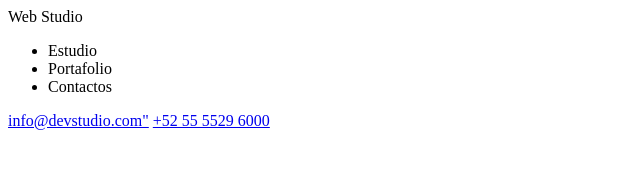
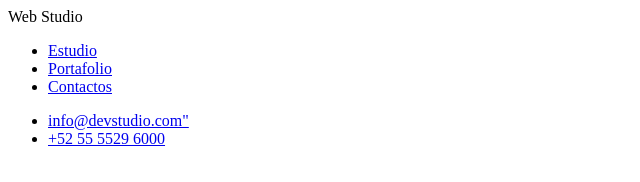
Before and after one commit to Byron-Poveda/goit-markup-hw, a plain HTML site: page index.html in a window 1280 px wide. Shown: the whole page, without its empty margins (0-640 px from the left). Drawn offline with Linux system fonts and the light colour scheme.

Commit message:
Update index.html

```diff
--- a/index.html
+++ b/index.html
@@ -12,13 +12,18 @@
         <header>
           <a>Web Studio</a>
           <ul>
-            <li><a>Estudio</a></li>
-            <li><a>Portafolio</a></li>
-            <li><a>Contactos</a></li>
+            <li><a href="#">Estudio</a></li>
+            <li><a href="#">Portafolio</a></li>
+            <li><a href="#">Contactos</a></li>
           </ul>
-          <a href="mailto:info@devstudio.com">info@devstudio.com"</a>
-          <a href="tel:+52 55 5529 6000">+52 55 5529 6000</a>
+          <div>
+            <ul>
+                <li><a href="mailto:info@devstudio.com">info@devstudio.com"</a></li>
+                <li><a href="tel:+52 55 5529 6000">+52 55 5529 6000</a></li>
+            <ul>
+        </div>
         </header>
+
       </div>
     </div>
   </body>
```
